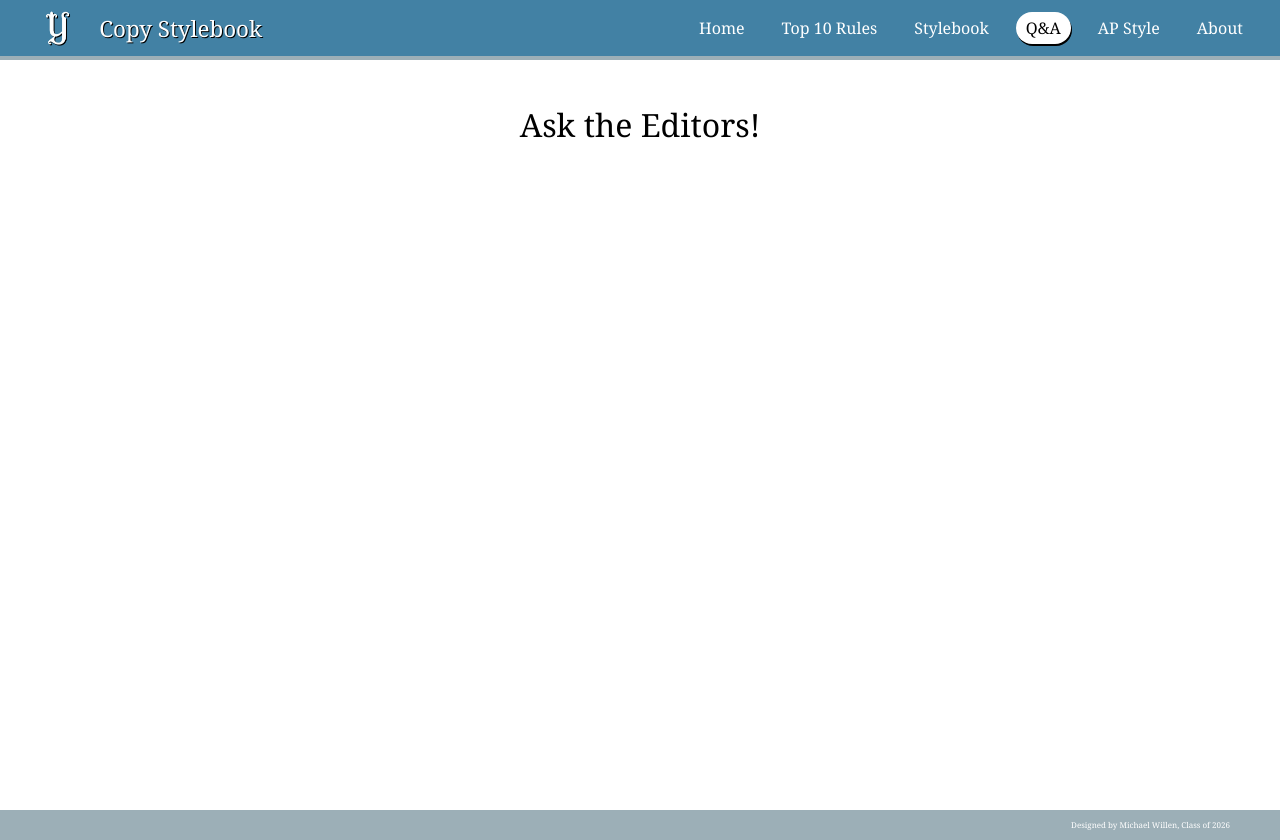
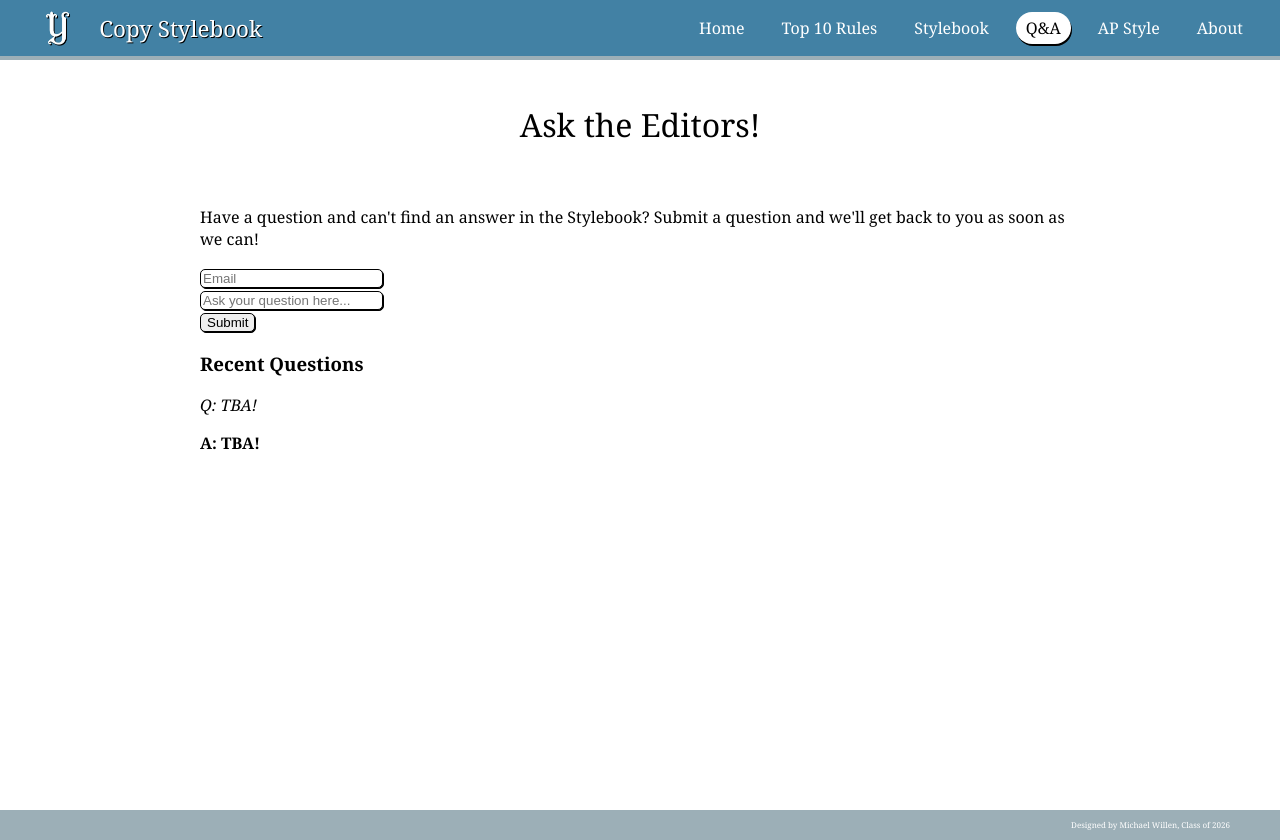
Before and after one commit to mwillen04/ydn-stylebook, a React (Create React App) app in the folder frontend/: page /ask in a window 1280 px wide. Built offline with nearby package versions, Linux system fonts and the light colour scheme.

Commit message:
Added form to Q&A page, added top10 page

```diff
--- a/frontend/src/App.js
+++ b/frontend/src/App.js
@@ -1,6 +1,7 @@
 import { BrowserRouter, Routes, Route } from "react-router-dom";
 import Layout from "./pages/layout";
 import Home from './pages/home';
+import Top10 from "./pages/top10";
 import Stylebook from "./pages/stylebook";
 import Ask from "./pages/ask";
 import About from "./pages/about";
@@ -13,7 +14,7 @@ function App() {
         <Routes>
           <Route path="/" element={<Layout />}>
             <Route index element={<Home />} />
-            {/* <Route path="top10" element={<Top10 />} /> */}
+            <Route path="top10" element={<Top10 />} />
             <Route path="stylebook" element={<Stylebook />} />
             <Route path="ask" element={<Ask />} />
             <Route path="about" element={<About />} />
--- a/frontend/src/assets/copystyle.css
+++ b/frontend/src/assets/copystyle.css
@@ -325,3 +325,11 @@ a:hover {
 #home_default {
     margin: 0px 150px;
 }
+
+/* Q&A */
+
+.question {
+    border: 1px solid black;
+    border-radius: 5px;
+    filter: drop-shadow(1px 1px);
+}
--- /dev/null
+++ b/frontend/src/components/askform.js
@@ -0,0 +1,16 @@
+import React from "react";
+
+function AskForm() {
+
+    return (
+        <form onSubmit={e => {e.preventDefault();}}>
+
+            <input type="text" className="question" name="e" placeholder="Email" /><br />
+            <input type="text" className="question" name="q" placeholder="Ask your question here..." /><br />
+            <input className="question" type="submit" />
+
+        </form>
+    )
+}
+
+export default AskForm;
--- a/frontend/src/components/results.js
+++ b/frontend/src/components/results.js
@@ -32,6 +32,12 @@ function Results() {
         )
     };
 
+    if (results === "No results.") {
+        return (
+            <p style={{margin: "0px 150px"}}>No results.</p>
+        )
+    }
+
     // return formatted results
     return (
         <div id="results">
--- a/frontend/src/pages/ask.js
+++ b/frontend/src/pages/ask.js
@@ -1,10 +1,26 @@
 import React from "react";
+import AskForm from "../components/askform";
 
 function Ask() {
     return (
         <main>
             <br />
             <h1>Ask the Editors!</h1>
+            <br />
+
+            <div style={{margin: "0px 150px"}}>
+
+                <p>Have a question and can't find an answer in the Stylebook? Submit a question and we'll get back to you as soon as we can!</p>
+
+                <AskForm />
+
+                <h3>Recent Questions</h3>
+
+                <p><i>Q: TBA!</i></p>
+
+                <p><b>A: TBA!</b></p>
+
+            </div>
         </main>
     )
 }
--- /dev/null
+++ b/frontend/src/pages/top10.js
@@ -0,0 +1,12 @@
+import React from "react";
+
+function Top10() {
+    return (
+        <main>
+            <br />
+            <h1>Top 10 Rules</h1>
+        </main>
+    )
+}
+
+export default Top10;
```
Also changed, not shown: 2 other files (tests, documents, lock files or other folders).
